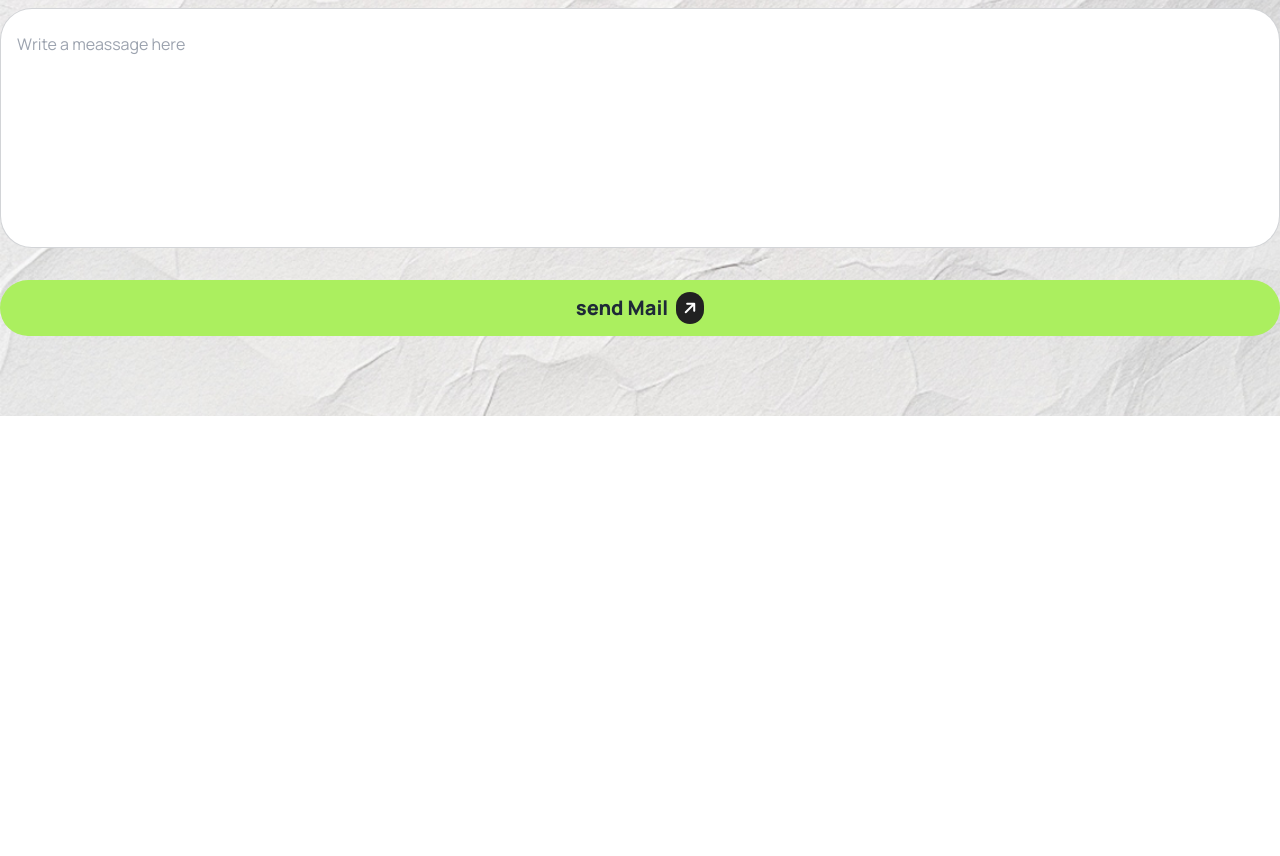
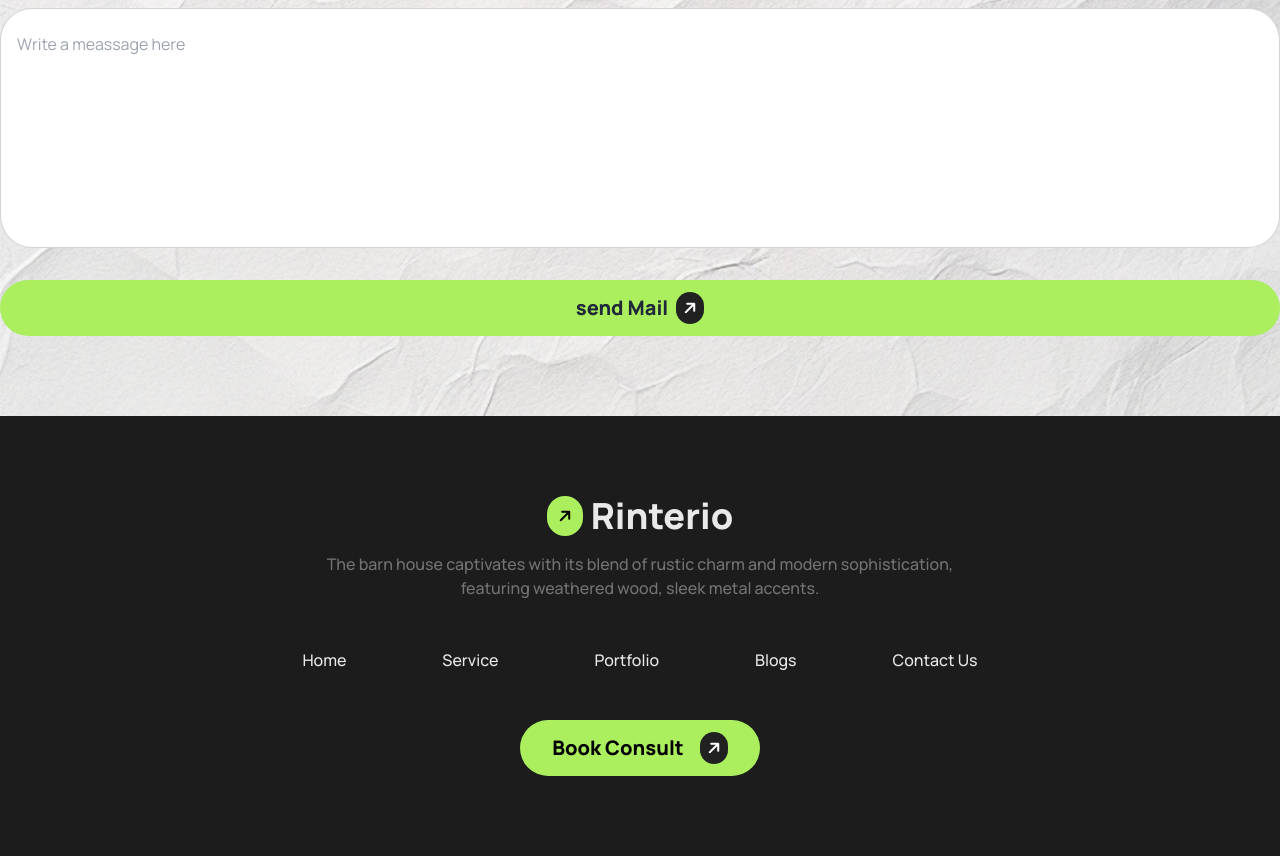
Before and after one commit to munna516/Assignment-3, a plain HTML site: page index.html in a window 1280 px wide. Shown: the part 4576-5432 px from the top of the page. Before the commit the page ends 4992 px from the top, so only its background shows below. Drawn offline with nearby package versions, Linux system fonts and the light colour scheme.

Commit message:
footer done

```diff
--- a/index.html
+++ b/index.html
@@ -31,6 +31,7 @@
                         "color-1": '#212121',
                         "color-2": '#494949',
                         "color-3": '#737373',
+                        "blacks": '#1C1C1C',
                     },
                     fontFamily: {
                         manrope: ["Manrope", "sans-serif"],
@@ -493,8 +494,44 @@
     </main>
 
     <!-- Footer Section -->
-    <footer>
+    <footer class="bg-blacks text-white">
+        <div class="px-4 py-20 lg:px-0 md:container md:mx-auto">
+            <div class="flex justify-center items-center">
+                <div class="text-black bg-color-primary rounded-full mr-2 pl-3 pt-2 pr-3 pb-2">
+                    <i class="fa-solid fa-arrow-up rotate-45"></i>
+                </div>
+                <div>
+                    <a class="text-4xl font-extrabold text-[#E9E9E9]" href="#">Rinterio</a>
+                </div>
+            </div>
 
+            <div>
+                <p class="text-color-3 font-medium lg:w-1/2 mx-auto text-center mt-4 mb-12">The barn house captivates
+                    with its blend of rustic charm and modern
+                    sophistication, featuring
+                    weathered wood, sleek metal accents.</p>
+            </div>
+
+            <div
+                class="text-center space-y-6 md:space-y-0 md:flex items-center justify-center gap-24 text-[#E9E9E9] font-medium mb-12">
+                <p class="hover:text-color-secondary"><a href="#">Home</a></p>
+                <p class="hover:text-color-secondary"><a href="#">Service</a></p>
+                <p class="hover:text-color-secondary"><a href="#">Portfolio</a></p>
+                <p class="hover:text-color-secondary"><a href="#">Blogs</a></p>
+                <p class="hover:text-color-secondary"><a href="#">Contact Us</a></p>
+            </div>
+
+            <div class="">
+                <div
+                    class="flex items-center justify-center bg-color-primary text-black rounded-[32px] md:w-[240px] md:mx-auto px-5 py-3 mr-5">
+                    <div class="text-lg xl:text-xl font-extrabold">
+                        <button>Book Consult</button>
+                    </div>
+                    <div class=" text-white ml-4 bg-color-1 rounded-full px-2 py-1 ">
+                        <i class="fa-solid fa-arrow-up rotate-45"></i>
+                    </div>
+                </div>
+            </div>
     </footer>
 </body>
 
```
